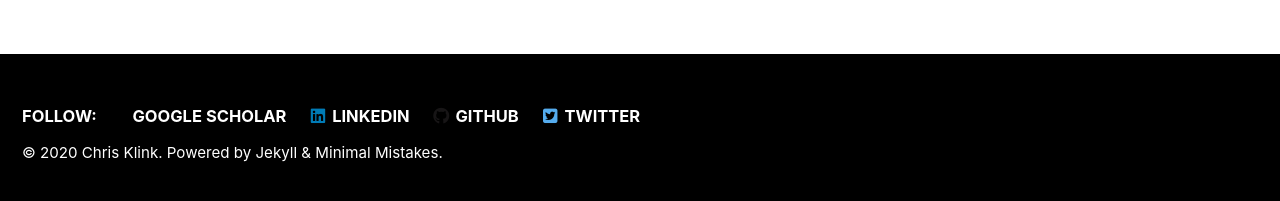
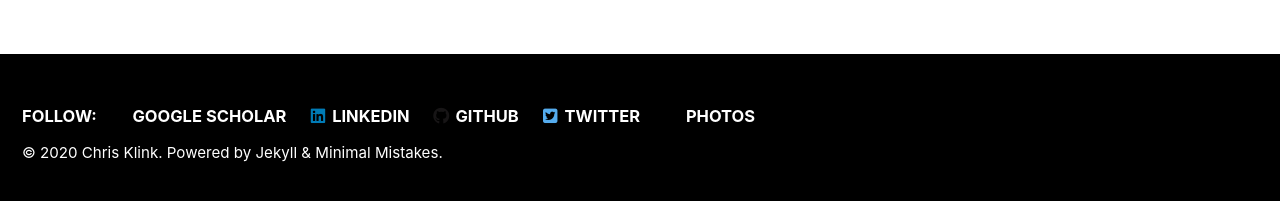
Before and after one commit to pcklink/pcklink.github.io, a Jekyll site: the page built from index.html, in a window 1280 px wide. Shown: the part 691-892 px from the top of the page. Built offline with Jekyll 4.4.1, drawn with Linux system fonts in a browser that asks for light colours; cached includes are drawn as plain includes; nearby versions of some CDN libraries; the list of posts is cut into pages by our own code.

Commit message:
Update _config.yml

```diff
--- a/_config.yml
+++ b/_config.yml
@@ -131,6 +131,9 @@ author:
     - label: "Twitter"
       icon: "fab fa-fw fa-twitter"
       url: "https://twitter.com/chrizklink"
+    - label: "Photos"
+      icon: "fab fa-fw fa-flicker"
+      url: "https://www.flickr.com/photos/chrisklink/albums/"
     - label: "Facebook"
       icon: "fab fa-fw fa-facebook-square"
       # url: "https://facebook.com/"
@@ -165,6 +168,9 @@ footer:
     - label: "Twitter"
       icon: "fab fa-fw fa-twitter-square"
       url: "https://twitter.com/chrizklink"
+    - label: "Photos"
+      icon: "fab fa-fw fa-flicker"
+      url: "https://www.flickr.com/photos/chrisklink/albums/"
     - label: "GitLab"
       icon: "fab fa-fw fa-gitlab"
       # url:
```
